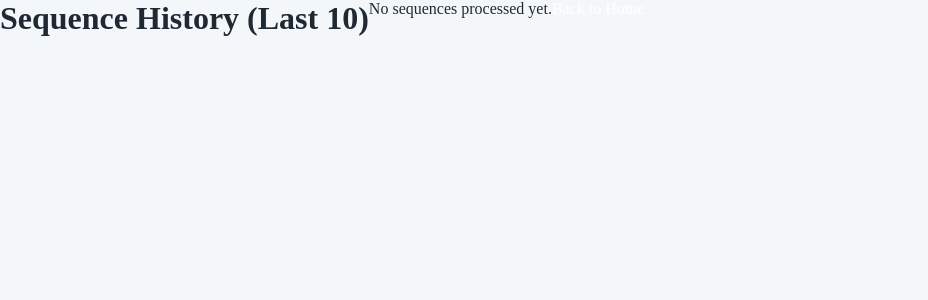
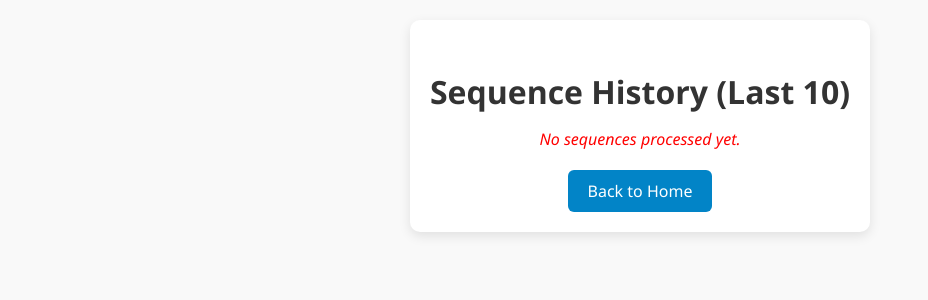
Before and after one commit to Milton-develop/DNA-Bio-Analyzer, a Flask app: page /history in a window 1280 px wide. Shown: the top 300 px of the page, without its empty margins (0-928 px from the left). Run offline with Flask 3, Linux system fonts and the light colour scheme.

Commit message:
Enhance history page styling and structure

```diff
--- a/templates/history.html
+++ b/templates/history.html
@@ -5,23 +5,100 @@
     <title>Sequence History</title>
     <link rel="stylesheet" href="/static/css/style.css">
     <style>
-        table { width: 100%; border-collapse: collapse; margin-top: 20px; }
-        th, td { border: 1px solid #ddd; padding: 8px; text-align: left; }
-        th { background-color: #333; color: white; }
-        tr:nth-child(even) { background-color: #f2f2f2; }
-        .protein { font-family: monospace; }
+        body {
+            font-family: 'Segoe UI', Tahoma, Geneva, Verdana, sans-serif;
+            background-color: #f9f9f9;
+            margin: 0;
+            padding: 0 20px;
+        }
+
+        h1 {
+            text-align: center;
+            margin-top: 30px;
+            color: #333;
+        }
+
+        .container {
+            max-width: 1200px;
+            margin: 20px auto;
+            background: #fff;
+            padding: 20px;
+            box-shadow: 0 4px 12px rgba(0,0,0,0.1);
+            border-radius: 10px;
+        }
+
+        table {
+            width: 100%;
+            border-collapse: collapse;
+            margin-top: 20px;
+            font-size: 14px;
+        }
+
+        th, td {
+            border: 1px solid #ddd;
+            padding: 12px 8px;
+            text-align: left;
+        }
+
+        th {
+            background-color: #0284c7;
+            color: white;
+        }
+
+        tr:nth-child(even) {
+            background-color: #f2f2f2;
+        }
+
+        tr:hover {
+            background-color: #e8f5e9;
+        }
+
+        .protein {
+            font-family: monospace;
+            word-break: break-word;
+        }
+
+        .note {
+            margin-top: 15px;
+            font-style: italic;
+            color: red;
+            text-align: center;
+        }
+
+        a.back-link {
+            display: inline-block;
+            margin-top: 20px;
+            padding: 10px 20px;
+            background-color: #0284c7;
+            color: white;
+            text-decoration: none;
+            border-radius: 6px;
+            transition: background 0.3s;
+        }
+
+        a.back-link:hover {
+            background-color: #3a7790;
+        }
+
+        @media (max-width: 768px) {
+            table, th, td {
+                font-size: 12px;
+            }
+        }
     </style>
 </head>
 <body>
+    <div class="container">
         <h1>Sequence History (Last 10)</h1>
+
         {% if history %}
             <table>
                 <thead>
                     <tr>
                         <th>Source</th>
-                    <th>DNA Sequence Length</th>
+                        <th>DNA Length (bp)</th>
                         <th>GC Content (%)</th>
-                    <th>Protein Length</th>
+                        <th>Protein Length (aa)</th>
                         <th>Protein Sequence</th>
                         <th>Reverse Complement</th>
                         <th>Strand Mapping</th>
@@ -36,7 +113,7 @@
                             <td>{{ entry.results.protein_length }}</td>
                             <td class="protein">{{ entry.results.protein_str }}</td>
                             <td class="protein">{{ entry.results.rev_comp }}</td>
-                        <td>
+                            <td class="protein">
                                 {% for pair in entry.results.rev_comp_pairs %}
                                     {{ pair.original }}→{{ pair.complement }}{% if not loop.last %}, {% endif %}
                                 {% endfor %}
@@ -45,9 +122,16 @@
                     {% endfor %}
                 </tbody>
             </table>
+            <p class="note">
+                ⚠️ Note: This history is temporary and will be erased once you close the website or your session ends.
+            </p>
         {% else %}
-        <p>No sequences processed yet.</p>
+            <p class="note">No sequences processed yet.</p>
         {% endif %}
-    <a href="/">Back to Home</a>
+
+        <div style="text-align:center;">
+            <a href="/" class="back-link">Back to Home</a>
+        </div>
+    </div>
 </body>
 </html>
```
Lines whose indentation alone changed are shown as unchanged.
